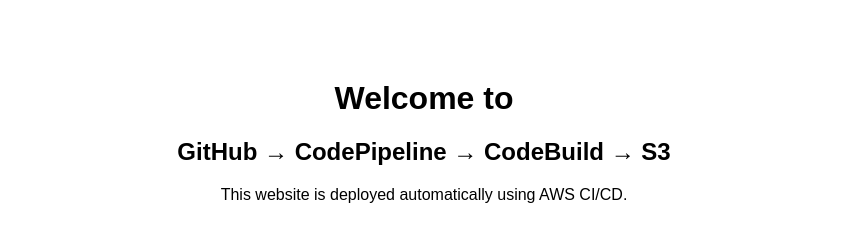
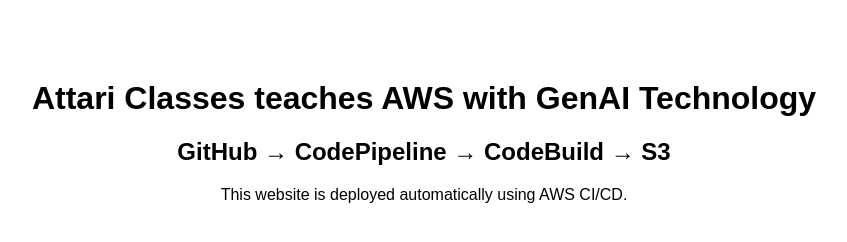
Before and after one commit to hublimallikarjun/cicd-pipeline, a plain HTML site: page index.html in a window 1280 px wide. Shown: the whole page, without its empty margins (216-1063 px from the left). Drawn offline with Linux system fonts and the light colour scheme.

Commit message:
Update index.html

```diff
--- a/index.html
+++ b/index.html
@@ -4,7 +4,7 @@
     <title>CI/CD Demo</title>
 </head>
 <body style="font-family: Arial; text-align: center; margin-top: 80px;">
-    <h1>Welcome to</h1>
+    <h1>Attari Classes teaches AWS with GenAI Technology </h1>
     <h2>GitHub → CodePipeline → CodeBuild → S3</h2>
     <p>This website is deployed automatically using AWS CI/CD.</p>
 </body>
```
